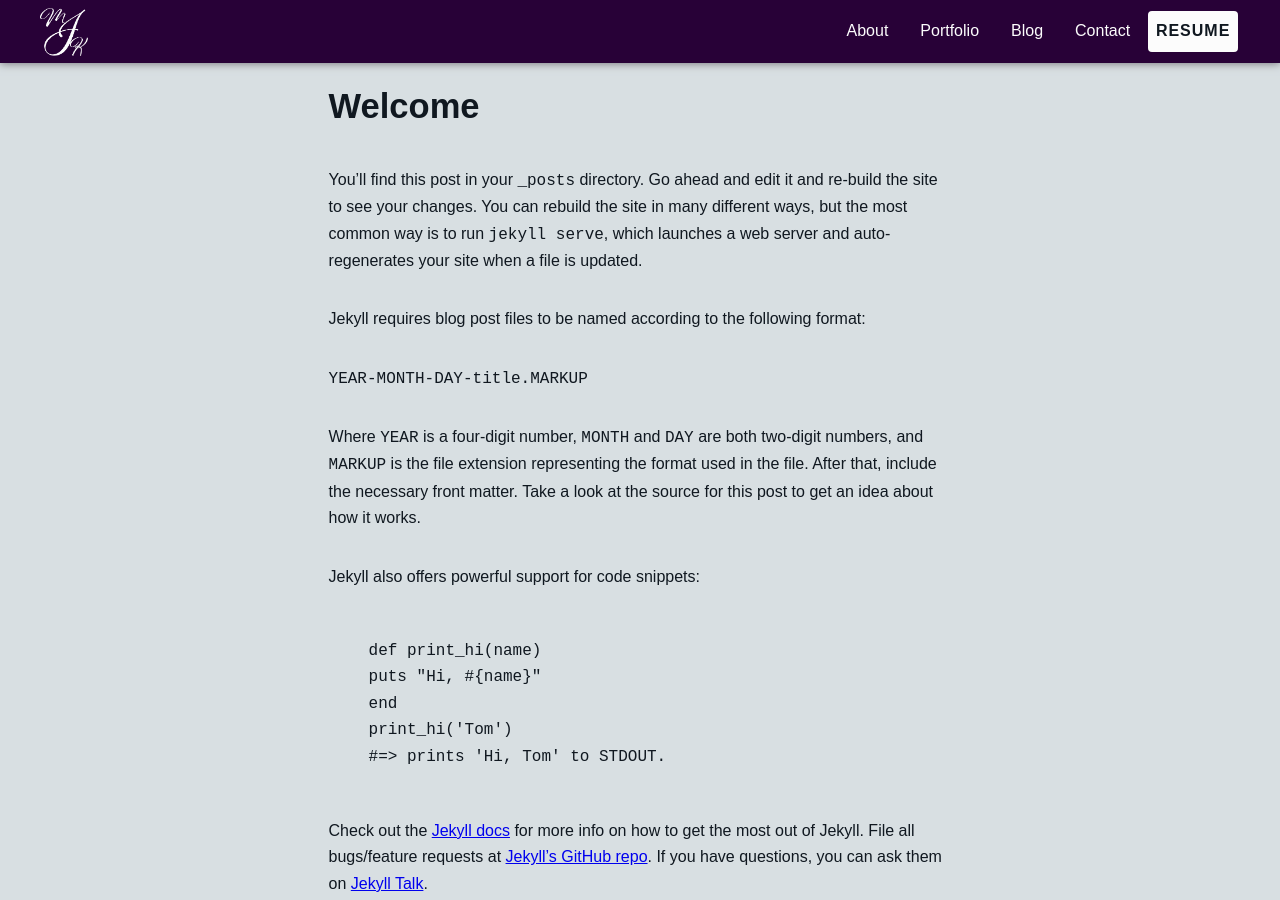
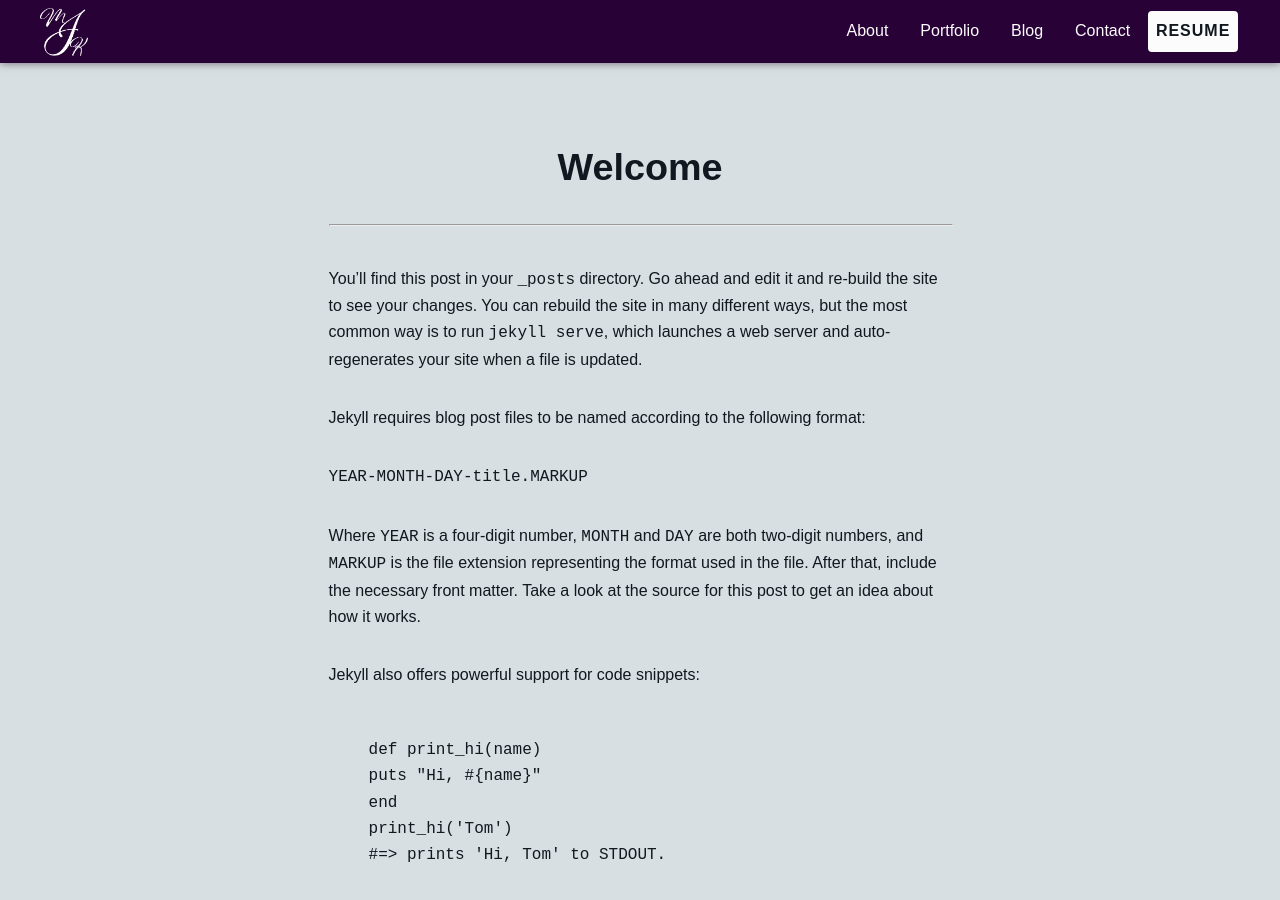
Before and after one commit to melissakipp/melissajkipp, a Jekyll site: the page built from _posts/2021-10-04-welcome-to-jekyll.markdown, in a window 1280 px wide and 900 px high. Built offline with Jekyll 4.4.1, drawn with Linux system fonts in a browser that asks for light colours; some web fonts are replaced.

Commit message:
global styles

```diff
--- a/_layouts/post.html
+++ b/_layouts/post.html
@@ -8,9 +8,9 @@
     {% include navigation.html %}
 
     <main>
-      {% if page.layout == 'post' %}
-      <h1>{{ page.title }}</h1>
-      {% endif %} {{ content }}
+      <h1 class="post-title">{{ page.title }}</h1>
+      <hr />
+      {{ content }}
       <!-- Trips -->
 
       <!-- CTA1 -->
--- a/_pages/about.html
+++ b/_pages/about.html
@@ -1,6 +1,6 @@
 ---
 layout: page
-title: About
+title: Melissa Kipp | About
 permalink: /about/
 ---
 
--- a/_sass/0-base/global.scss
+++ b/_sass/0-base/global.scss
@@ -19,7 +19,13 @@ body {
 }
 
 h1 {
-  font-size: 2.16rem;
+  font-size: 2.36rem;
+}
+
+hr {
+  color: $color-border;
+  margin-bottom: 1.5em;
+  width: 100%;
 }
 
 h1,
@@ -28,6 +34,11 @@ h3 {
   font-weight: 700;
   line-height: 1.2;
   max-width: 48ch;
+}
+
+.post-title {
+  padding-top: 1.5em;
+  text-align: center;
 }
 
 @media screen and (min-width: 1000px) {
```
